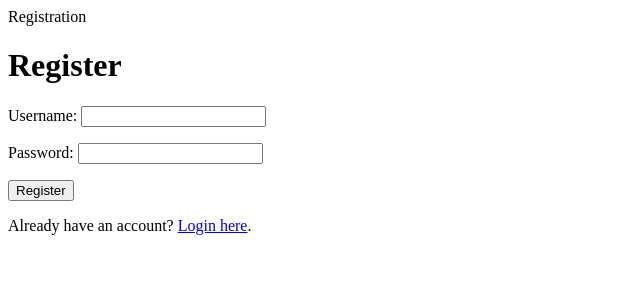
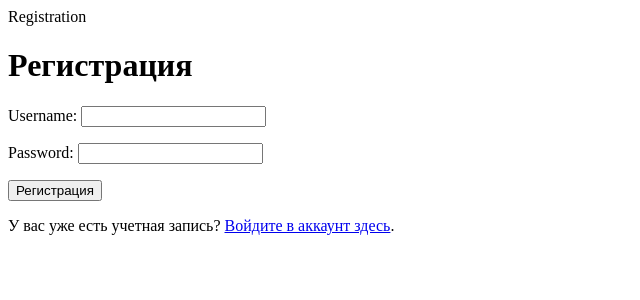
Before and after one commit to dimapetrenko1998/module19, a Django app: page /register/ in a window 1280 px wide. Shown: the top 300 px of the page, without its empty margins (0-640 px from the left). Run offline with Django 5.2, Linux system fonts and the light colour scheme.

Commit message:
1
commit

```diff
--- a/myproject/task1/templates/object_detection/home.html
+++ b/myproject/task1/templates/object_detection/home.html
@@ -10,10 +10,12 @@
             <li><a href="{% url 'home' %}">Главная</a></li>
             <li><a href="{% url 'products' %}">Магазин</a></li>
             <li><a href="{% url 'cart' %}">Корзина</a></li>
+            <li><a href="{% url 'register' %}">Регистрация</a></li>
         </ul>
     </nav>
 {% endblock %}
 
 {% block content %}
     <p>Это главная страница нашего магазина игр. Чувствуйте себя свободно, чтобы просмотреть нашу коллекцию удивительных игр.</p>
+
 {% endblock %}
--- a/myproject/task1/templates/object_detection/registration.html
+++ b/myproject/task1/templates/object_detection/registration.html
@@ -1,11 +1,11 @@
 {% block title %}Registration{% endblock %}
 
 {% block content %}
-    <h1>Register</h1>
+    <h1>Регистрация</h1>
     <form method="POST">
         {% csrf_token %}
         {{ form.as_p }}
-        <button type="submit" class="btn btn-primary">Register</button>
+        <button type="submit" class="btn btn-primary">Регистрация</button>
     </form>
-    <p>Already have an account? <a href="{% url 'login' %}">Login here</a>.</p>
+    <p>У вас уже есть учетная запись? <a href="{% url 'login' %}">Войдите в аккаунт здесь</a>.</p>
 {% endblock %}
```
Also changed, not shown: myproject/task1/templates/object_detection/login.html (added, +19 -0 lines), myproject/db.sqlite3.
